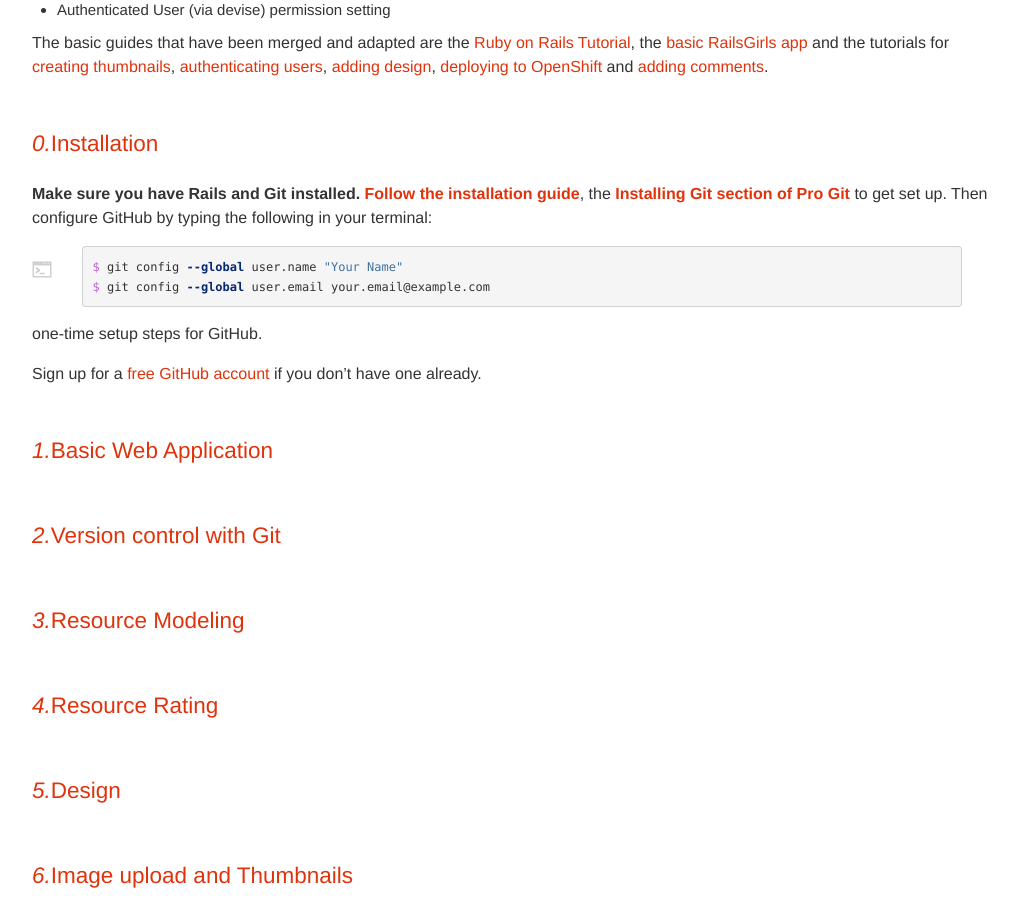
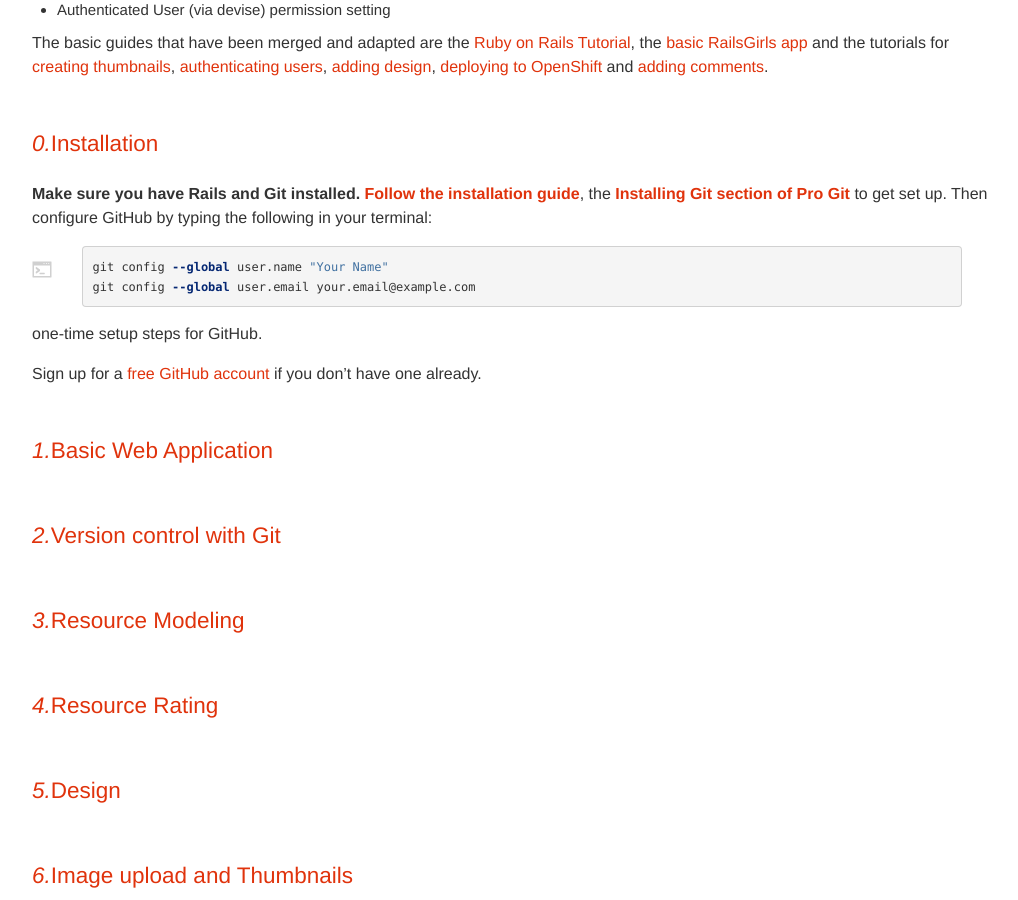
Before and after one commit to railsgirls/guides.railsgirls.com, a Jekyll site: the page built from _posts/2014-05-29-touristic-autism_intro.markdown, in a window 1280 px wide and 900 px high, scrolled down 497 px. Shown: the whole window, without its empty margins (53-1071 px from the left). Built offline with Jekyll 4.4.1, drawn with Linux system fonts in a browser that asks for light colours; nearby versions of some CDN libraries.

Commit message:
Remove dollar sign.

```diff
--- a/_posts/2014-05-29-touristic-autism_intro.markdown
+++ b/_posts/2014-05-29-touristic-autism_intro.markdown
@@ -27,8 +27,8 @@
 **Make sure you have Rails and Git installed.** [**Follow the installation guide**](/install), the [**Installing Git section of Pro Git**](http://www.git-scm.com/book/en/Getting-Started-Installing-Git) to get set up. Then configure GitHub by typing the following in your terminal:
 
 {% highlight sh %}
-$ git config --global user.name "Your Name"
-$ git config --global user.email your.email@example.com
+git config --global user.name "Your Name"
+git config --global user.email your.email@example.com
 {% endhighlight %}
 
 <p>one-time setup steps for GitHub.</p>
```
